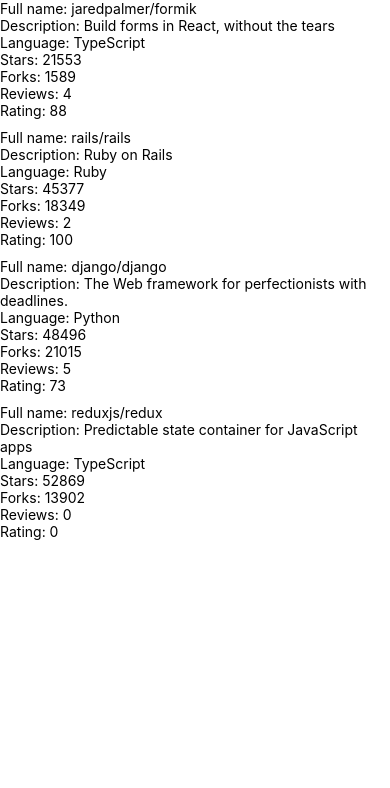
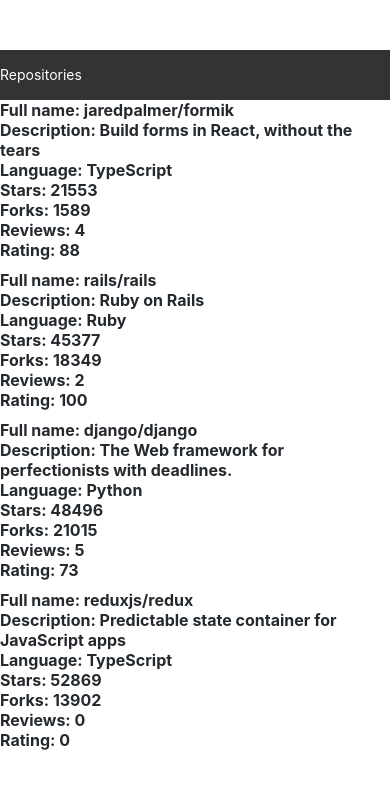
Before and after one commit to FedePeira/PrimeraApp_ReactNative, a React Native app: screen / in a window 390 px wide. Shown: the top 788 px of the page. Built offline with nearby package versions, Linux system fonts and the light colour scheme.

Commit message:
b Conceptos Basicos de React Native - Ejercicio10.4-Barra de Aplicaciones

```diff
--- /dev/null
+++ b/src/components/AppBar.jsx
@@ -0,0 +1,25 @@
+import React from 'react';
+import { View, StyleSheet,TouchableWithoutFeedback, Text } from 'react-native';
+
+const styles = StyleSheet.create({
+  container: {
+    backgroundColor: '#333',
+    height: 50,
+  },
+  text: {
+    color: '#fff',
+    lineHeight: 50
+  }
+});
+
+const AppBar = () => {
+  return(
+    <TouchableWithoutFeedback>
+      <View style={styles.container}>
+        <Text style={styles.text}>Repositories</Text>
+      </View>
+    </TouchableWithoutFeedback>
+  );
+};
+
+export default AppBar;
--- a/src/components/Main.jsx
+++ b/src/components/Main.jsx
@@ -1,21 +1,25 @@
 import React from 'react';
-import Constants from 'expo-constants';
-import { Text, StyleSheet, View } from 'react-native';
+import { StyleSheet, View, SafeAreaView } from 'react-native';
 import RepositoryList from './RepositoryList';
+import AppBar from './AppBar';
 
 const styles = StyleSheet.create({
   container: {
-    marginTop: Constants.statusBarHeight,
-    flexGrow: 1,
-    flexShrink: 1,
+    flex: 1,
+  },
+  appBarContainer: {
+    paddingTop: 50,
   },
 });
 
 const Main = () => {
   return (
-    <View style={styles.container}>
-        <RepositoryList></RepositoryList>
-    </View>
+    <SafeAreaView style={styles.container}>
+      <View style={styles.appBarContainer}>
+        <AppBar />
+      </View>
+      <RepositoryList />
+    </SafeAreaView>
   );
 };
 
--- a/src/components/RepositoryItem.jsx
+++ b/src/components/RepositoryItem.jsx
@@ -1,17 +1,18 @@
 import React from 'react';
-import { View, Text } from 'react-native';
+import { View } from 'react-native';
+import Text from './Text';
 
 const RepositoryItem = ({ repository }) => {
 
   return (
     <View >
-        <Text>Full name: {repository.fullName}</Text>
-        <Text>Description: {repository.description}</Text>
-        <Text>Language: {repository.language}</Text>
-        <Text>Stars: {repository.stargazersCount}</Text>
-        <Text>Forks: {repository.forksCount}</Text>
-        <Text>Reviews: {repository.reviewCount}</Text>
-        <Text>Rating: {repository.ratingAverage}</Text>
+        <Text fontWeight="bold" fontSize="subheading">Full name: {repository.fullName}</Text>
+        <Text fontWeight="bold" fontSize="subheading">Description: {repository.description}</Text>
+        <Text fontWeight="bold" fontSize="subheading">Language: {repository.language}</Text>
+        <Text fontWeight="bold" fontSize="subheading">Stars: {repository.stargazersCount}</Text>
+        <Text fontWeight="bold" fontSize="subheading">Forks: {repository.forksCount}</Text>
+        <Text fontWeight="bold" fontSize="subheading">Reviews: {repository.reviewCount}</Text>
+        <Text fontWeight="bold" fontSize="subheading">Rating: {repository.ratingAverage}</Text>
     </View>
   );
 };
--- /dev/null
+++ b/src/components/Text.jsx
@@ -0,0 +1,40 @@
+import React from 'react';
+import { Text as NativeText, StyleSheet } from 'react-native';
+
+import theme from '../theme';
+
+const styles = StyleSheet.create({
+  text: {
+    color: theme.colors.textPrimary,
+    fontSize: theme.fontSizes.body,
+    fontFamily: theme.fonts.main,
+    fontWeight: theme.fontWeights.normal,
+  },
+  colorTextSecondary: {
+    color: theme.colors.textSecondary,
+  },
+  colorPrimary: {
+    color: theme.colors.primary,
+  },
+  fontSizeSubheading: {
+    fontSize: theme.fontSizes.subheading,
+  },
+  fontWeightBold: {
+    fontWeight: theme.fontWeights.bold,
+  },
+});
+
+const Text = ({ color, fontSize, fontWeight, style, ...props }) => {
+  const textStyle = [
+    styles.text,
+    color === 'textSecondary' && styles.colorTextSecondary,
+    color === 'primary' && styles.colorPrimary,
+    fontSize === 'subheading' && styles.fontSizeSubheading,
+    fontWeight === 'bold' && styles.fontWeightBold,
+    style,
+  ];
+
+  return <NativeText style={textStyle} {...props} />;
+};
+
+export default Text;
--- /dev/null
+++ b/src/theme.js
@@ -0,0 +1,20 @@
+const theme = {
+  colors: {
+    textPrimary: '#24292e',
+    textSecondary: '#586069',
+    primary: '#0366d6',
+  },
+  fontSizes: {
+    body: 14,
+    subheading: 16,
+  },
+  fonts: {
+    main: 'System',
+  },
+  fontWeights: {
+    normal: '400',
+    bold: '700',
+  },
+};
+
+export default theme;
```
